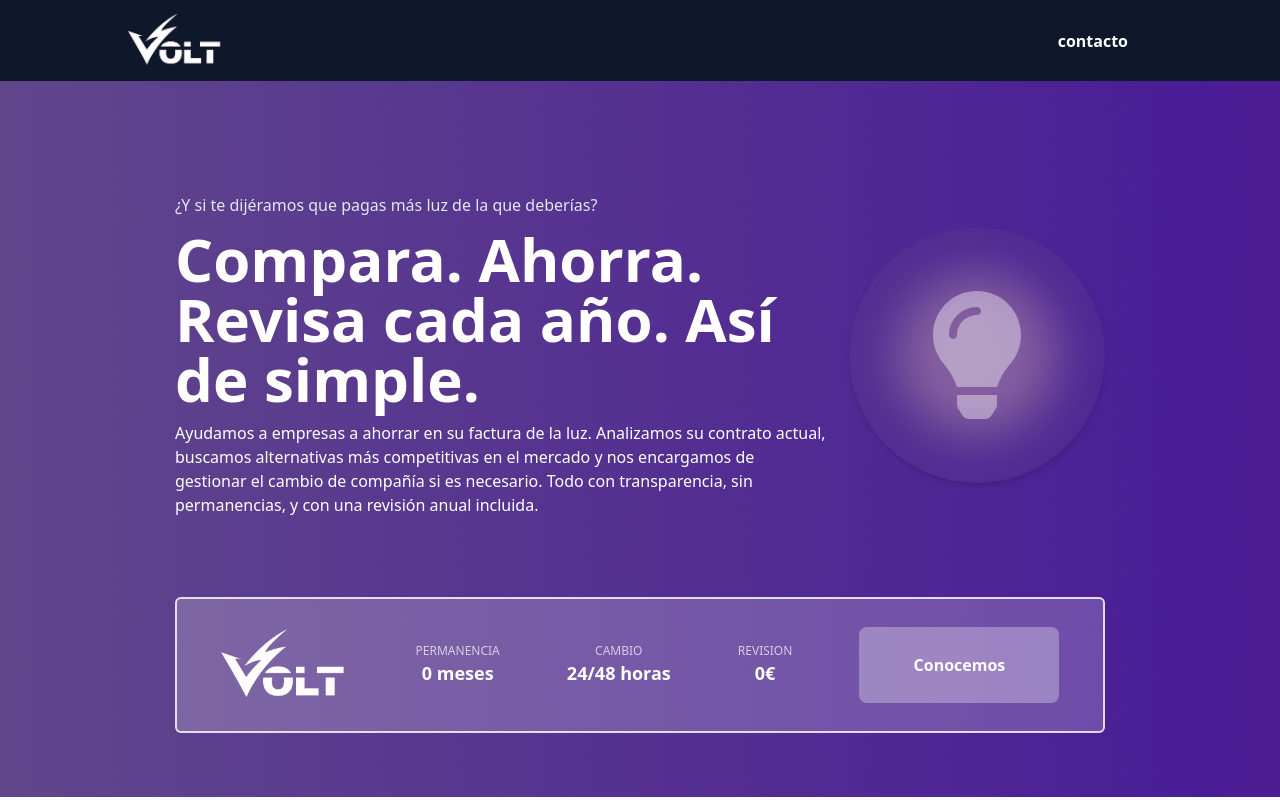
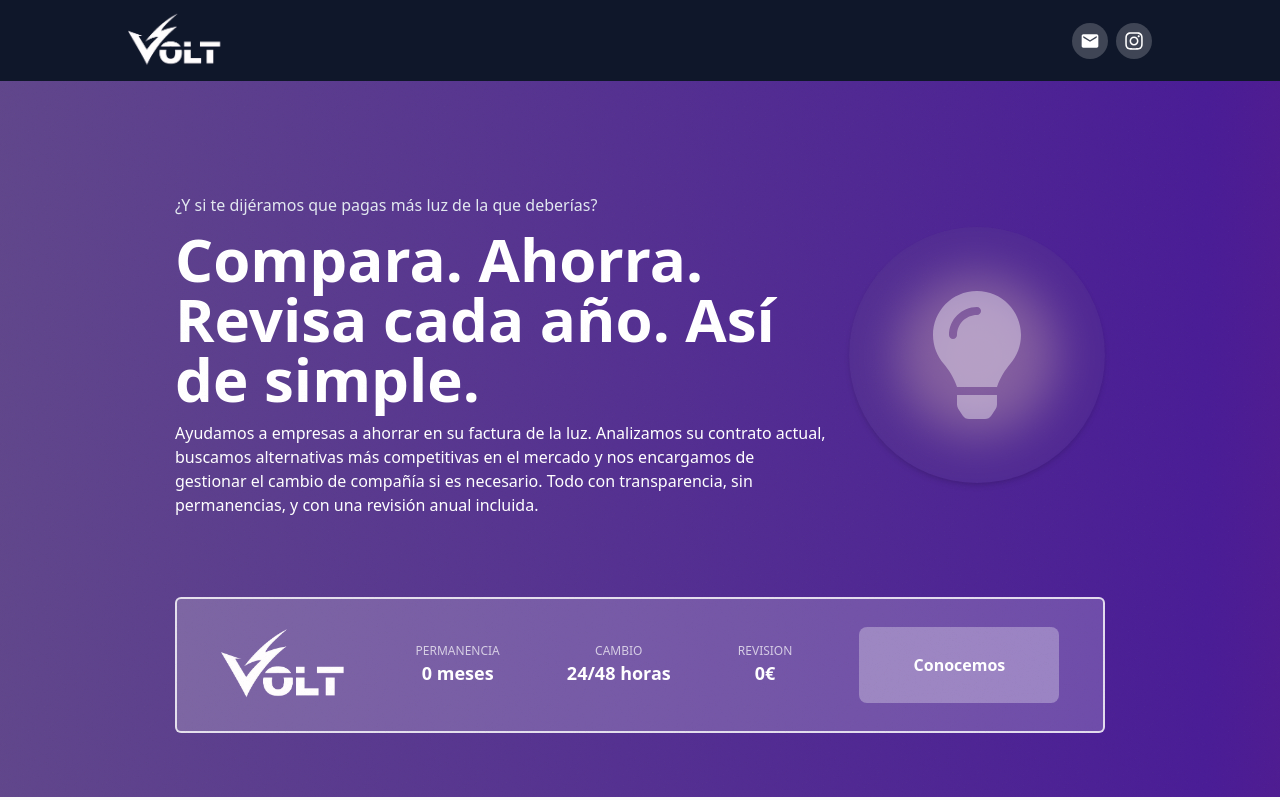
Before and after one commit to probablynotannie/volt, a React (Vite) app: page / in a window 1280 px wide. Shown: the top 800 px of the page. Built offline with nearby package versions, Linux system fonts and the light colour scheme; the HTML template or start-up script is replaced by a standard one.

Commit message:
cambiado asepcto

```diff
--- a/src/componentes/estructura/Contacto.jsx
+++ b/src/componentes/estructura/Contacto.jsx
@@ -3,6 +3,7 @@ import { FaInfo, FaCode, FaTimes, FaPhone, FaEnvelope } from "react-icons/fa";
 import { FaXmark, FaFaceLaughBeam } from "react-icons/fa6";
 import emailjs from "@emailjs/browser";
 import Swal from "sweetalert2";
+import { MdEmail } from "react-icons/md";
 
 export default function Contacto() {
   const form = useRef();
@@ -59,15 +60,15 @@ export default function Contacto() {
   }, [modalOpen]);
 
   return (
-    <div className="hidden  md:flex justify-centers items-center flex-col">
+    <>
       <div className="relative inline-flex items-center justify-center group cursor-pointer">
         <span className="absolute w-16 h-16 rounded-full bg-purple-600 opacity-0 blur-xl scale-100 transition duration-300 group-hover:opacity-40 group-hover:scale-110"></span>
         <button
           type="button"
           onClick={() => setModalOpen(true)}
-          className="relative z-10 text-white bg-transparent border-none px-6 py-2 font-semibold transition duration-300"
+          className="relative z-10 bg-white/20 rounded-full text-white text-xl border-none  p-2 font-semibold transition duration-300"
         >
-          contacto
+          <MdEmail />
         </button>
       </div>
       {modalOpen && (
@@ -173,6 +174,6 @@ export default function Contacto() {
           </div>
         </div>
       )}
-    </div>
+    </>
   );
 }
--- a/src/componentes/estructura/Header.jsx
+++ b/src/componentes/estructura/Header.jsx
@@ -1,5 +1,7 @@
 import { Link } from "react-router-dom";
 import Contacto from "./Contacto";
+import { MdEmail } from "react-icons/md";
+import { FaInstagram } from "react-icons/fa";
 function Header() {
   return (
     <>
@@ -11,7 +13,23 @@ function Header() {
             alt="Volt Energia"
           />
         </Link>
-        <Contacto />
+        <div className="hidden md:flex gap-2 justify-center">
+          <Contacto />
+          <a
+            href="https://www.instagram.com/probablynotannie"
+            target="_blank"
+            rel="noopener noreferrer"
+            className="relative inline-flex items-center justify-center group cursor-pointer"
+          >
+            <span className="absolute w-16 h-16 rounded-full bg-red-600 opacity-0 blur-xl scale-100 transition duration-300 group-hover:opacity-40 group-hover:scale-110"></span>
+            <button
+              type="button"
+              className="relative z-10 bg-white/20 rounded-full text-white text-xl border-none p-2 font-semibold transition duration-300"
+            >
+              <FaInstagram />
+            </button>
+          </a>
+        </div>
       </header>
     </>
   );
```
